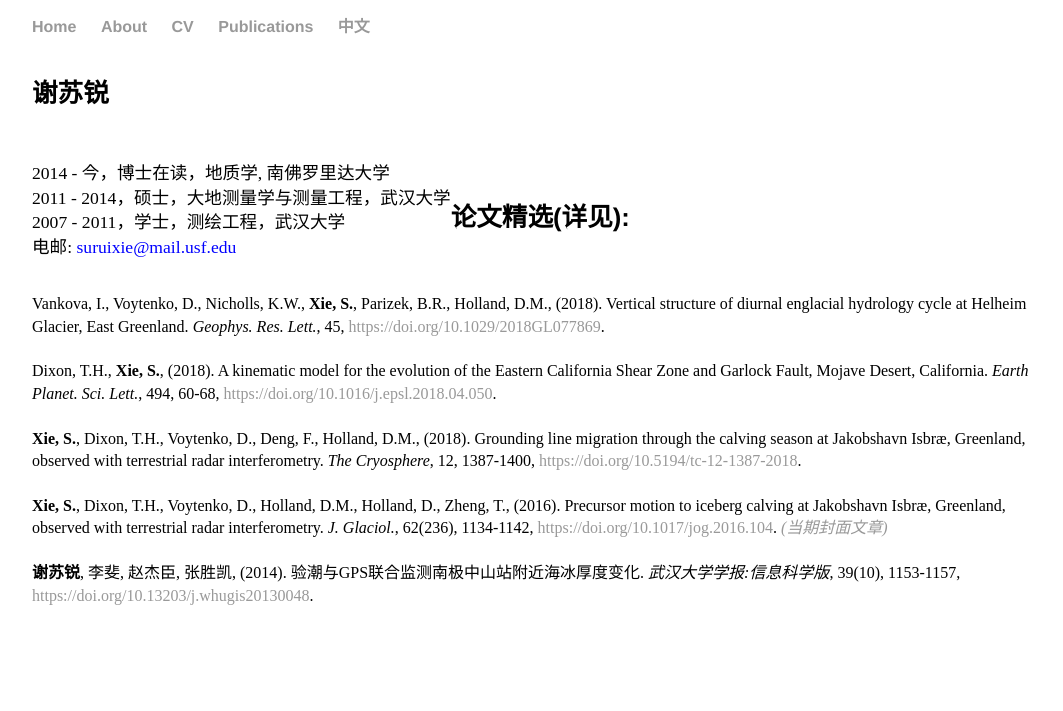
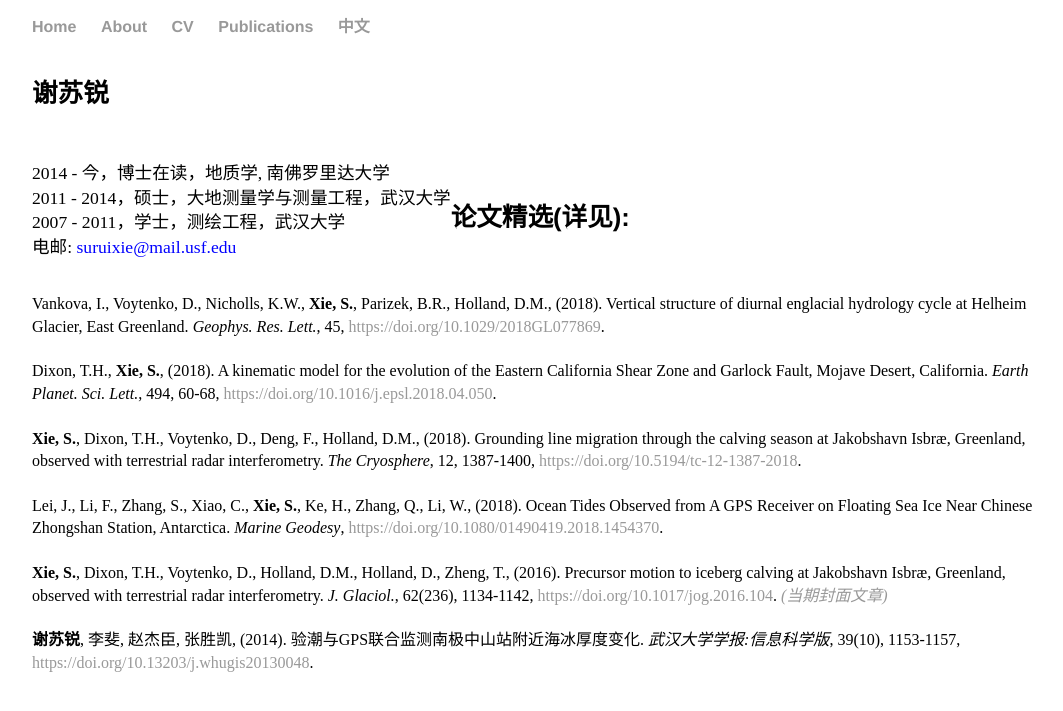
Before and after one commit to suruixie/suruixie.github.io, a Jekyll site: the page built from Chinese/index.html, in a window 1280 px wide. Shown: the top 711 px of the page, without its empty margins (96-1159 px from the left). Built offline with Jekyll 4.4.1, drawn with Linux system fonts in a browser that asks for light colours; a style sheet for code colours, icons or effects is not loaded.

Commit message:
Update index.html

```diff
--- a/Chinese/index.html
+++ b/Chinese/index.html
@@ -25,6 +25,8 @@ title: 苏锐的中文页面
 		<br style="line-height:0.1em">
 		<strong>Xie, S.</strong>, Dixon, T.H., Voytenko, D., Deng, F., Holland, D.M., (2018). Grounding line migration through the calving season at Jakobshavn Isbræ, Greenland, observed with terrestrial radar interferometry. <em>The Cryosphere</em>, 12, 1387-1400, <a href="https://doi.org/10.5194/tc-12-1387-2018">https://doi.org/10.5194/tc-12-1387-2018</a>.  <br>
 		<br style="line-height:0.1em">
+		Lei, J., Li, F., Zhang, S., Xiao, C., <strong>Xie, S.</strong>, Ke, H., Zhang, Q., Li, W., (2018). Ocean Tides Observed from A GPS Receiver on Floating Sea Ice Near Chinese Zhongshan Station, Antarctica. <em>Marine Geodesy</em>, <a href="https://doi.org/10.1080/01490419.2018.1454370">https://doi.org/10.1080/01490419.2018.1454370</a>.  <br>
+		<br style="line-height:0.1em">
 		<strong>Xie, S.</strong>, Dixon, T.H., Voytenko, D., Holland, D.M., Holland, D., Zheng, T., (2016). Precursor motion to iceberg calving at Jakobshavn Isbræ, Greenland, observed with terrestrial radar interferometry. <em>J. Glaciol.</em>, 62(236), 1134-1142, <a href="https://doi.org/10.1017/jog.2016.104">https://doi.org/10.1017/jog.2016.104</a>. <em><a href="https://doi.org/10.1017/jog.2016.123"> (当期封面文章)</a></em> <br>
 		<br style="line-height:0.1em">
 		<strong>谢苏锐</strong>, 李斐, 赵杰臣, 张胜凯, (2014). 验潮与GPS联合监测南极中山站附近海冰厚度变化. <em>武汉大学学报:信息科学版</em>, 39(10), 1153-1157, <a href="https://doi.org/10.13203/j.whugis20130048">https://doi.org/10.13203/j.whugis20130048</a>. <br>
```
